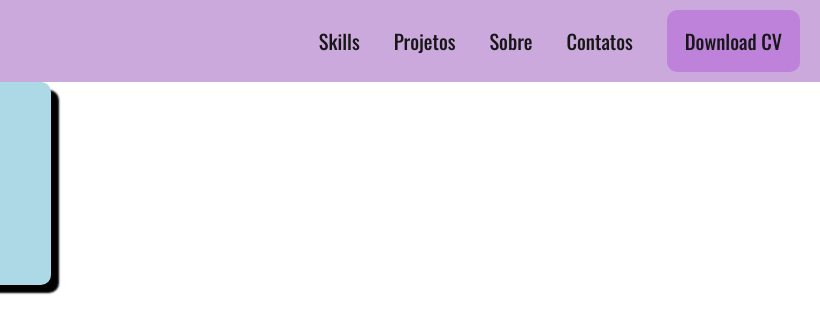
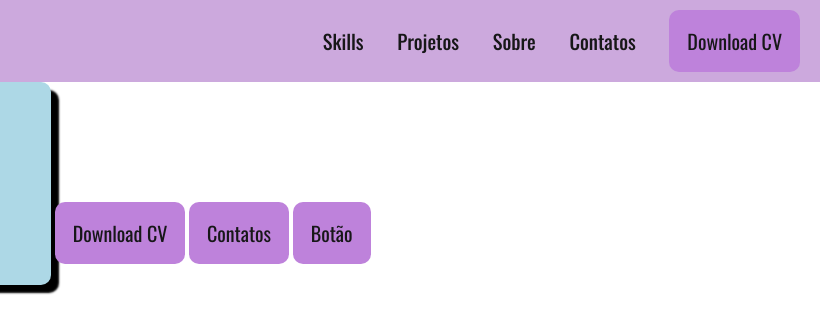
Before and after one commit to yaslazarim/curso-html-css, a plain HTML site: page index.html in a window 1280 px wide. Shown: the full height of the page, 460-1280 px from the left. Drawn offline with nearby package versions, Linux system fonts and the light colour scheme.

Commit message:
Create the components

```diff
--- /dev/null
+++ b/CSS/components/action.css
@@ -0,0 +1,14 @@
+.action{
+    display: inline-flex;
+    align-items: center;
+    color:#171718;
+    font-size: 20px;
+    font-weight: 450;
+    margin-right: 30px;
+    text-decoration: none;
+}
+
+.action:hover{
+    color: #f5f581;
+    transform: scale(1.05);
+}
--- a/CSS/components/box.css
+++ b/CSS/components/box.css
@@ -1,4 +1,4 @@
-#box{
+.box{
     display: inline-block;
     background-color: #ADD8E6;
     box-shadow: 8px 8px 2px #000;
@@ -7,6 +7,6 @@
     border-radius: 10px;
 }
 
-#box h1{
+.box .title{
     margin-bottom: 20px;
 }
--- /dev/null
+++ b/CSS/components/header.css
@@ -0,0 +1,9 @@
+header{
+    display: flex;
+    justify-content: space-between;
+    background-color: #cca9dd;
+    padding-left: 20px;
+    padding-right: 20px;
+    padding-top: 10px;
+    padding-bottom: 10px;
+}
--- a/CSS/components/subtitle.css
+++ b/CSS/components/subtitle.css
@@ -1,4 +1,4 @@
-h2{
+.subtitle{
     font-family: "Carter One", system-ui;
     font-size: 30px;
     color: #da45a1;
--- a/CSS/components/title.css
+++ b/CSS/components/title.css
@@ -1,4 +1,4 @@
-h1{
+.title{
     font-family: "Carter One", system-ui;
     font-size: 50px;
     color: #da45a1;
--- a/CSS/index.css
+++ /dev/null
@@ -1,48 +0,0 @@
-header{
-    display: flex;
-    justify-content: space-between;
-    background-color: #cca9dd;
-    padding-left: 20px;
-    padding-right: 20px;
-    padding-top: 10px;
-    padding-bottom: 10px;
-}
-
-nav{
-    text-align: right;
-}
-
-a{
-    display: inline-flex;
-    align-items: center;
-    color:#171718;
-    font-size: 20px;
-    font-weight: 450;
-    font-family: "Oswald", sans-serif;
-    text-decoration: none;
-    margin-right: 30px;
-    cursor: pointer;
-}
-
-
-#Button{
-    display: inline-block;
-    background-color: #be82db;
-    box-shadow: 0px 0px 0px;
-    padding: 16px 18px;
-    margin-right: 0px;
-    border-radius: 10px;
-    pointer-events: fill;
-    transition: transform 0.5s ease;
-}
-
-#Button:hover {
-    background-color: #ADD8E6;
-    box-shadow: 0px 0px 15px #75b2c7;
-    transform: scale(1.05);
-}
-
-#behavior:hover{
-    color: #f5f581;
-    transform: scale(1.05);
-}
--- a/CSS/reset.css
+++ b/CSS/reset.css
@@ -1,3 +1,12 @@
+body{
+    font-family: "Oswald", sans-serif;
+}
+
 body, h1, h2, h3{
     margin: 0;
 }
+
+button{
+    border: none;
+    font-family: inherit;
+}
--- a/index.html
+++ b/index.html
@@ -10,28 +10,34 @@
     <link href="https://fonts.googleapis.com/css2?family=Carter+One&family=Oswald:wght@200..700&display=swap" rel="stylesheet">
 
     <link rel="stylesheet" href="CSS/reset.css">
-    <link rel="stylesheet" href="CSS/index.css">
     <link rel="stylesheet" href="CSS/components/title.css">
     <link rel="stylesheet" href="CSS/components/subtitle.css">
     <link rel="stylesheet" href="CSS/components/box.css">
+    <link rel="stylesheet" href="CSS/components/button.css">
+    <link rel="stylesheet" href="CSS/components/action.css">
+    <link rel="stylesheet" href="CSS/components/header.css">
 
 </head>
 <body>
-    <header>
+    <header class="header">
         <img src="assets/img/4313394.png" alt="Logo unicórnio" width="60" height="60">
         <nav>
-            <a id="behavior" href="" lang="en">Skills</a>
-            <a id="behavior" href="">Projetos</a>
-            <a id="behavior" href="">Sobre</a>
-            <a id="behavior" href="">Contatos</a>
-            <a id="Button" href="" lang="en">Download CV</a>
+            <a class="action" href="" lang="en">Skills</a>
+            <a class="action" href="">Projetos</a>
+            <a class="action" href="">Sobre</a>
+            <a class="action" href="">Contatos</a>
+            <a class="Button" href="" lang="en">Download CV</a>
         </nav>
     </header>
 
-    <div id="box">
-        <h1>Yasmim Lazarim</h1>
-        <h2>FrontEnd Developer</h2>
+    <div class="box">
+        <h1 class="title">Yasmim Lazarim</h1>
+        <h2 class="subtitle">FrontEnd Developer</h2>
     </div>
+
+    <a class="Button" href="" lang="en">Download CV</a>
+    <a class="Button" href="">Contatos</a>
+    <button class="Button">Botão</button>
 
 </body>
 </html>
```
